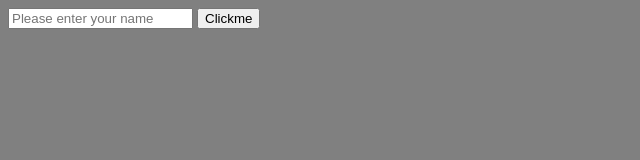
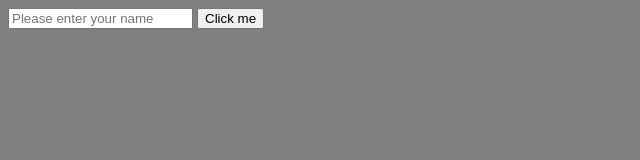
Before and after one commit to Ojay-webspecialist/git, a plain HTML site: page public/index.html in a window 1280 px wide. Shown: the full height of the page, 0-640 px from the left. Drawn offline with Linux system fonts and the light colour scheme.

Commit message:
third commit

```diff
--- a/public/index.html
+++ b/public/index.html
@@ -10,7 +10,7 @@
 </head>
 <body>
     <input type="text" name="text" class="name"  placeholder="Please enter your name"/>
-    <button class="btn">Clickme</button>
+    <button class="btn">Click me</button>
     <div class="display"></div>
 
     <script>
```
